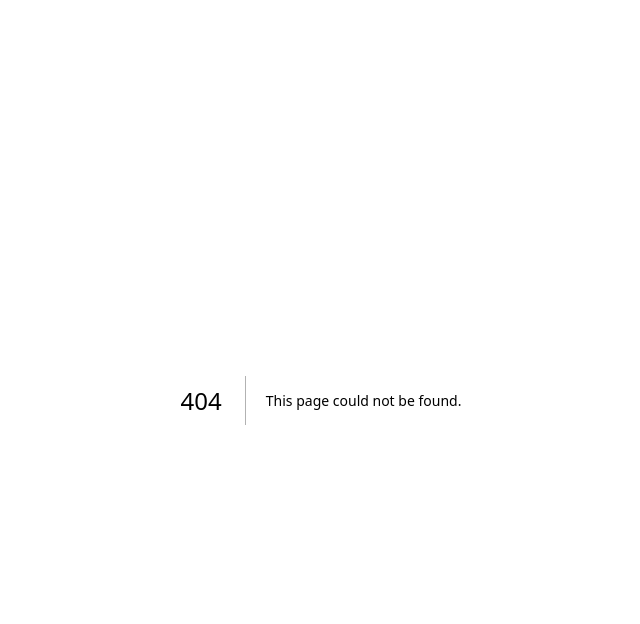
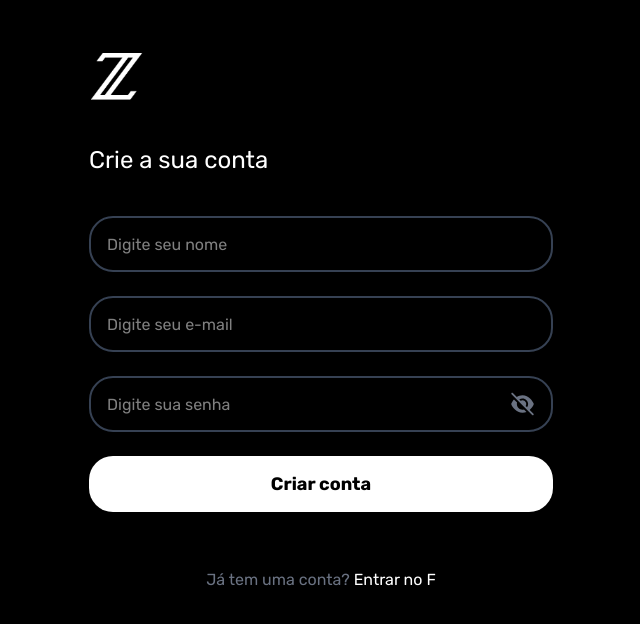
Before and after one commit to ArthurFloro/clone-x-frontend, a Next.js app: page /signup in a window 1280 px wide. Before the commit this address had no page. Shown: the top 624 px of the page, without its empty margins (319-959 px from the left). Built offline with nearby package versions, Linux system fonts and the light colour scheme.

Commit message:
feat: criando a nova tela de criar conta e ajustando seus componentes

```diff
--- /dev/null
+++ b/app/(auth)/signup/page.tsx
@@ -0,0 +1,22 @@
+import { SignupForm } from "@/app/components/auth/signup-form";
+import { Logo } from "@/app/components/ui/logo";
+import Link from "next/link";
+
+export default function SignUp() {
+  return (
+    <div className="max-w-lg mx-auto mt-12 px-6">
+      <Logo size={56} />
+
+      <h1 className="mt-10 text-2xl">Crie a sua conta</h1>
+      <div className="mt-10 mb-14 flex flex-col gap-6">
+        <SignupForm />
+      </div>
+      <div className="flex flex-col justify-center items-center gap-1 md:flex-row">
+        <div className="text-gray-500">Já tem uma conta?</div>
+        <Link href="/signin" className="hover:underline">
+          Entrar no F
+        </Link>
+      </div>
+    </div>
+  );
+}
--- /dev/null
+++ b/app/components/auth/signup-form.tsx
@@ -0,0 +1,43 @@
+"use client";
+
+import { useRouter } from "next/navigation";
+import { useState } from "react";
+import { Input } from "../ui/input";
+import { Button } from "../ui/button";
+
+export const SignupForm = () => {
+  const router = useRouter(); // para conseguir redirecionar o usuário após o login
+  const [nameField, setNameField] = useState(""); // para salvar o que o usuário digita
+  const [emailField, setEmailField] = useState(""); // para salvar o que o usuário digita no email
+  const [passwordField, setPasswordField] = useState(""); // para salvar o que o usuário digita
+
+  //redireciona o usuário para a página /home apos o login
+  const handleEnterButton = () => {
+    router.replace("/home");
+  };
+
+  return (
+    <>
+      <Input
+        placeholder="Digite seu nome"
+        value={nameField}
+        onChange={(t) => setNameField(t)}
+      />
+
+      <Input
+        placeholder="Digite seu e-mail"
+        value={emailField}
+        onChange={(t) => setEmailField(t)}
+      />
+
+      <Input
+        placeholder="Digite sua senha"
+        value={passwordField}
+        onChange={(t) => setPasswordField(t)}
+        password
+      />
+
+      <Button label="Criar conta" onClick={handleEnterButton} size={1} />
+    </>
+  );
+};
```
